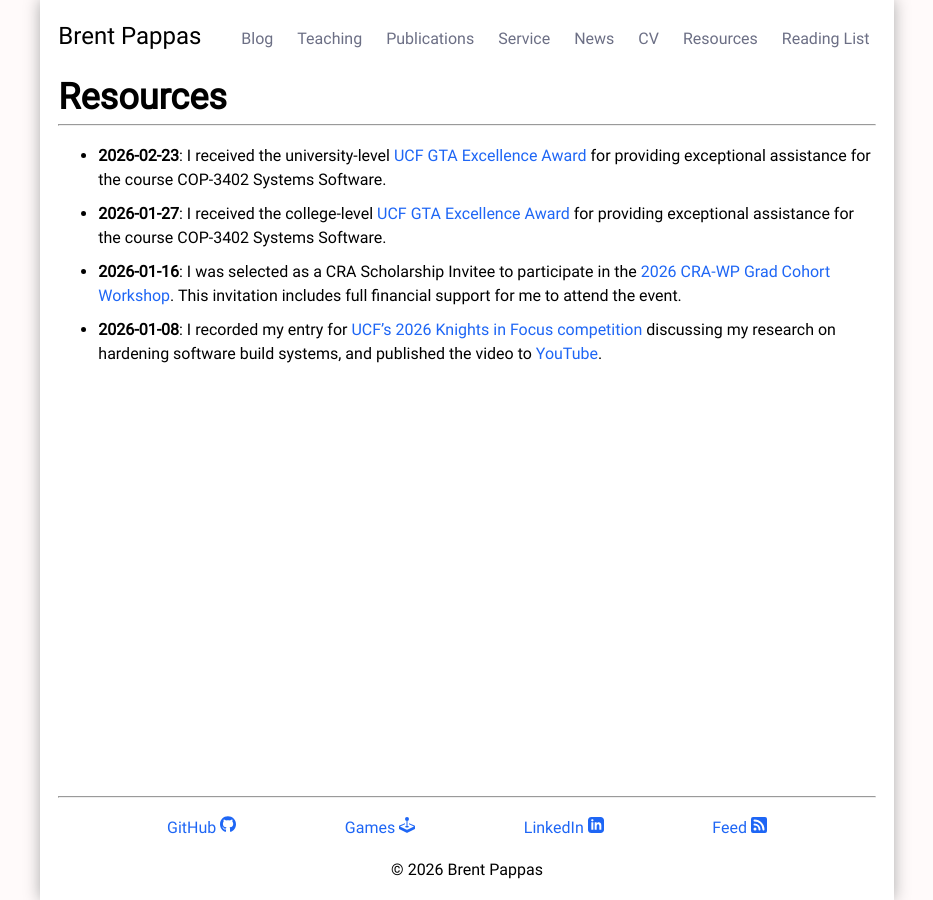
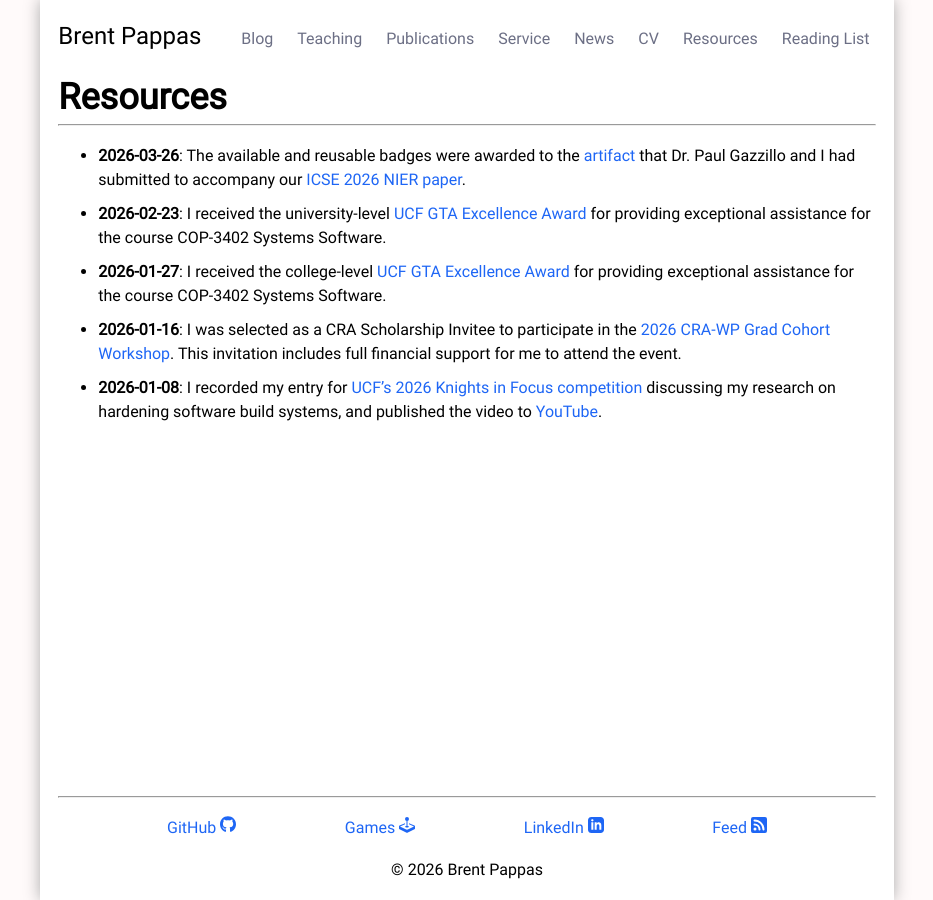
Before and after one commit to PappasBrent/pappasbrent.github.io, a Jekyll site: the page built from news.md, in a window 1280 px wide. Shown: the whole page, without its empty margins (173-1106 px from the left). Built offline with Jekyll 4.4.1, drawn with Linux system fonts in a browser that asks for light colours.

Commit message:
Add ICSE 2026 NIER paper artifact badges

```diff
--- a/news.md
+++ b/news.md
@@ -2,6 +2,11 @@
 layout: default
 title: Resources
 ---
+
+- **2026-03-26**: The available and reusable badges were awarded to the
+  [artifact](https://zenodo.org/records/18233892) that Dr. Paul Gazzillo and I
+  had submitted to accompany our [ICSE 2026 NIER
+  paper](https://arxiv.org/abs/2601.08995).
 
 - **2026-02-23**: I received the university-level [UCF GTA Excellence
   Award](https://drive.google.com/file/d/17G9zGkZdGVgldvZM5u9xAr1xgcUMaAyz/view?usp=drive_link)
```
